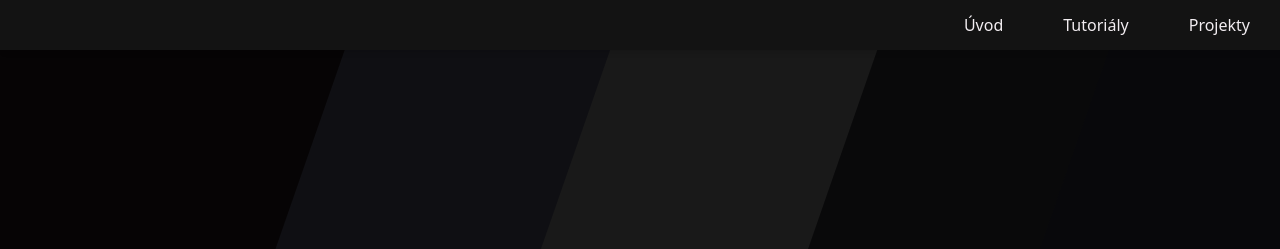
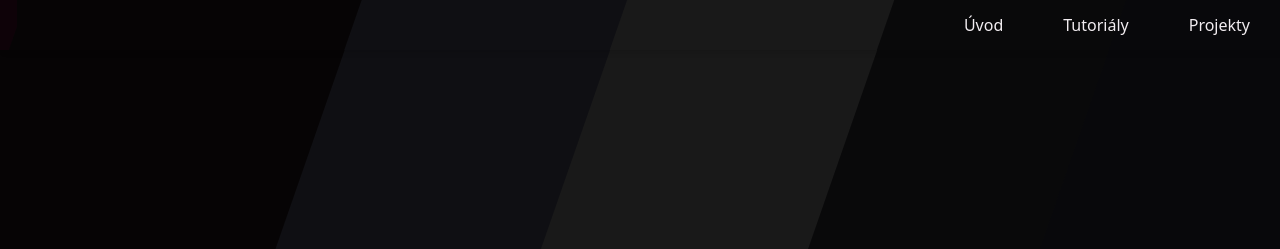
Before and after one commit to jur42282/VYT-ESP32, a plain HTML site: page index.html in a window 1280 px wide. Shown: the top 249 px of the page. Drawn offline with nearby package versions, Linux system fonts and the light colour scheme.

Commit message:
better nav

```diff
--- a/script.js
+++ b/script.js
@@ -7,3 +7,12 @@ function hideSidebar() {
     const sidebar =document.querySelector('.sidebar');
     sidebar.style.display = 'flex';
   }
+
+  window.addEventListener('scroll', function() {
+    var nav = document.querySelector('nav'); // Select the nav element
+    if (window.scrollY > 50) { // Check if the page is scrolled down more than 50 pixels
+        nav.classList.add('blur-background'); // Add the blur effect
+    } else {
+        nav.classList.remove('blur-background'); // Remove the blur effect if scrolled back up
+    }
+});
--- a/style.css
+++ b/style.css
@@ -40,12 +40,14 @@ body::-webkit-scrollbar {
 }
 
 nav {
-    background-color: var(--primary);
+    background-image: url('./images/backgroundbar.png');
+    background-position: 17px;
     box-shadow: 3px 3px 5px rgba(0,0,0,0.1);
     position: sticky;
     top: 0;
     z-index: 9;
 }
+
 
 nav ul {
     width: 100%;
```
Also changed, not shown: images/backgroundbar.png (added).
